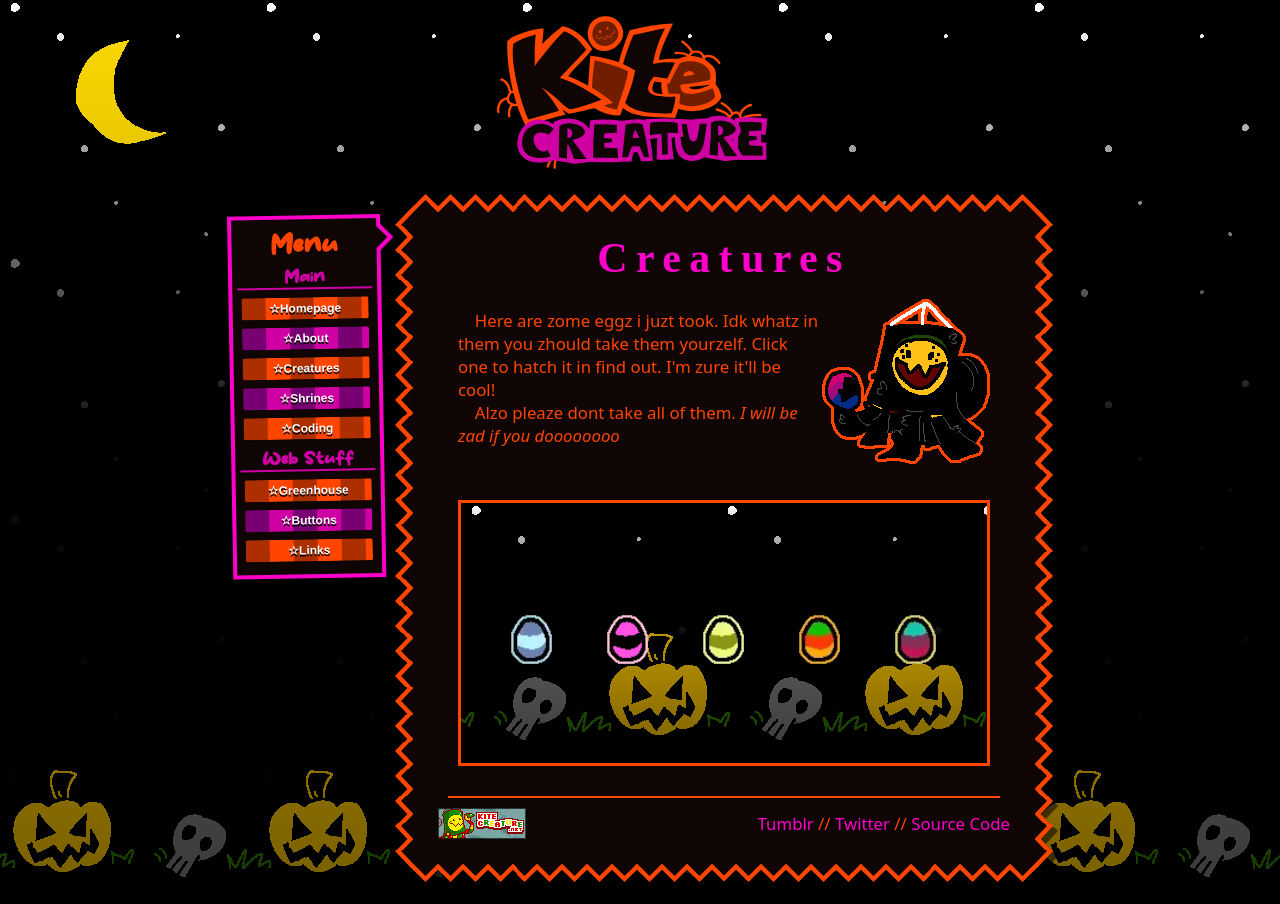
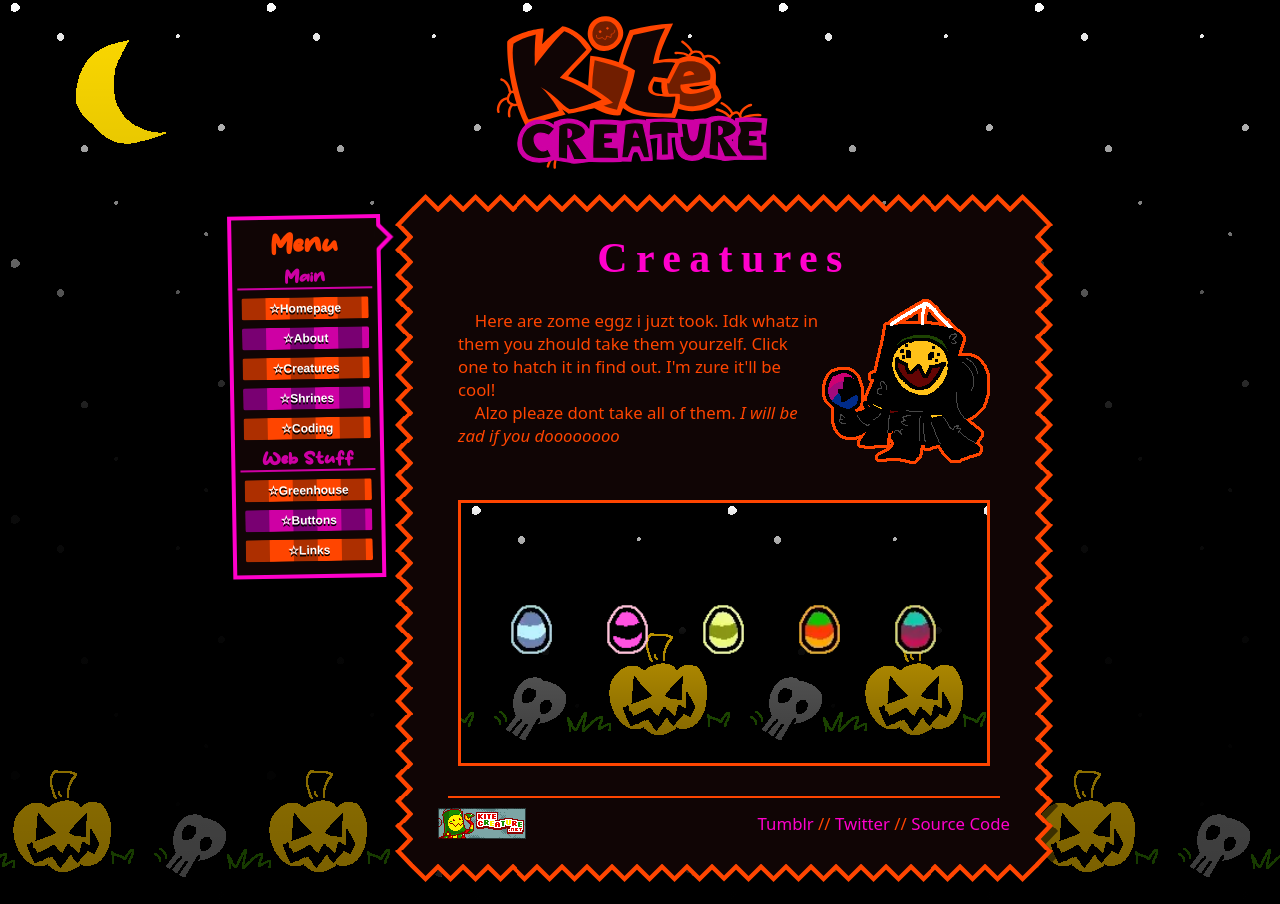
Before and after one commit to ro1y/kitecreature.net, a Jekyll site: the page built from _pages/creatures/creatures.html, in a window 1280 px wide. Built offline with Jekyll 4.4.1, drawn with Linux system fonts in a browser that asks for light colours.

Commit message:
👽 Adjust Spacing

```diff
--- a/_pages/creatures/creatures.html
+++ b/_pages/creatures/creatures.html
@@ -29,7 +29,7 @@ permalink: /creatures/
         width:64px;
     }
 </style>
-<div style='width:calc(100% - 40px);aspect-ratio:2/1;border:3px solid;margin:20px;overflow: auto;display:flex;align-items: center;justify-content: center;flex-wrap: wrap;padding:20px 0;
+<div style='width:calc(100% - 40px);aspect-ratio:2/1;border:3px solid;margin:20px;overflow: auto;display:flex;align-items: center;justify-content: center;flex-wrap: wrap;padding: 20px 0px 40px 0px;
 background: linear-gradient(#0000,#0008), url("/assets/images/backgrounds/halloween-ground.gif") bottom, linear-gradient(#0000,#000e,#000f), url("/assets/images/backgrounds/halloween-stars.gif");
 background-repeat: no-repeat, repeat-x, no-repeat, repeat;'>
     <a style="text-align:center;" href="slug/" class="egg">
```
